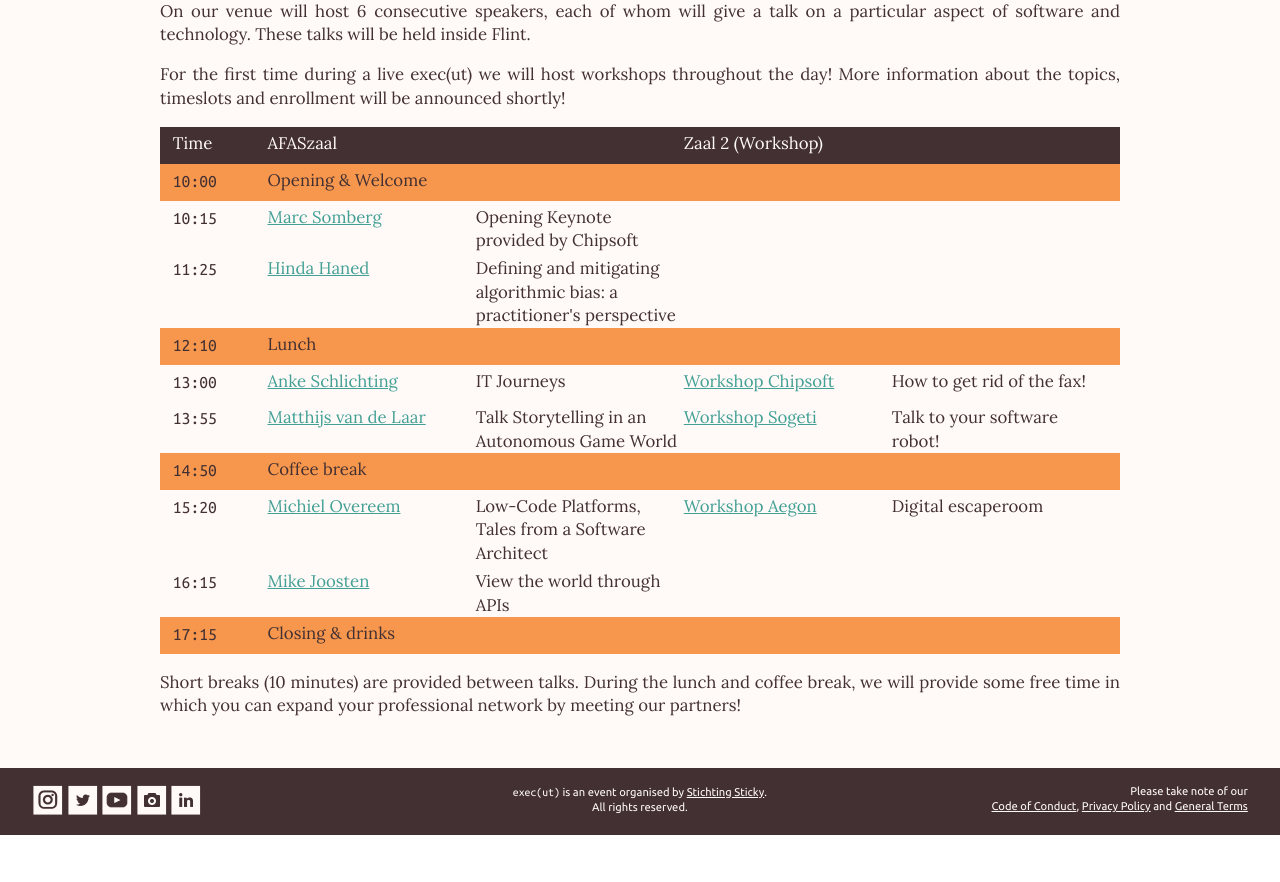
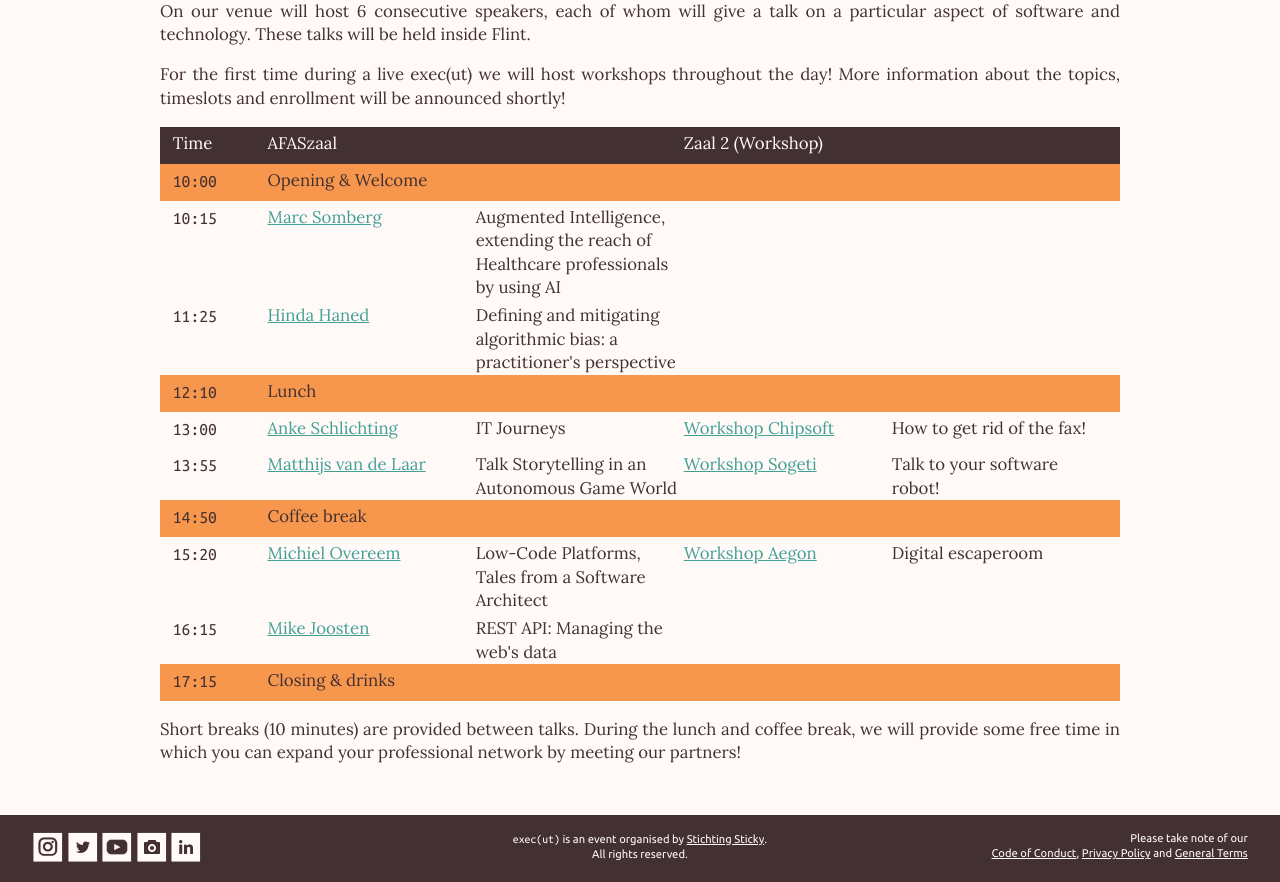
Before and after one commit to StichtingSticky/execut-www, a Django app: template templates/programme/view.html in a window 1280 px wide. Shown: the part 469-1351 px from the top of the page. Before the commit the page ends 1304 px from the top, so only its background shows below. Run offline with Django 3.2, Linux system fonts and the light colour scheme; the template is opened without the code that fills it, so the values that code supplies are empty.

Commit message:
Updated talk topics in programme

```diff
--- a/templates/programme/view.html
+++ b/templates/programme/view.html
@@ -24,7 +24,7 @@
           <div>
             <a href="/speakers/11/marc-somberg">Marc Somberg</a>
           </div>
-          <div>Opening Keynote provided by Chipsoft</div>
+          <div>Augmented Intelligence, extending the reach of Healthcare professionals by using AI</div>
         </div>
       </div>
       <div class="schedule-row">
@@ -95,7 +95,7 @@
           <div>
             <a href="/speakers/12/mike-joosten">Mike Joosten</a>
           </div>
-          <div>View the world through APIs</div>
+          <div>REST API: Managing the web's data</div>
         </div>
       </div>
       <div class="schedule-row organisational">
```
